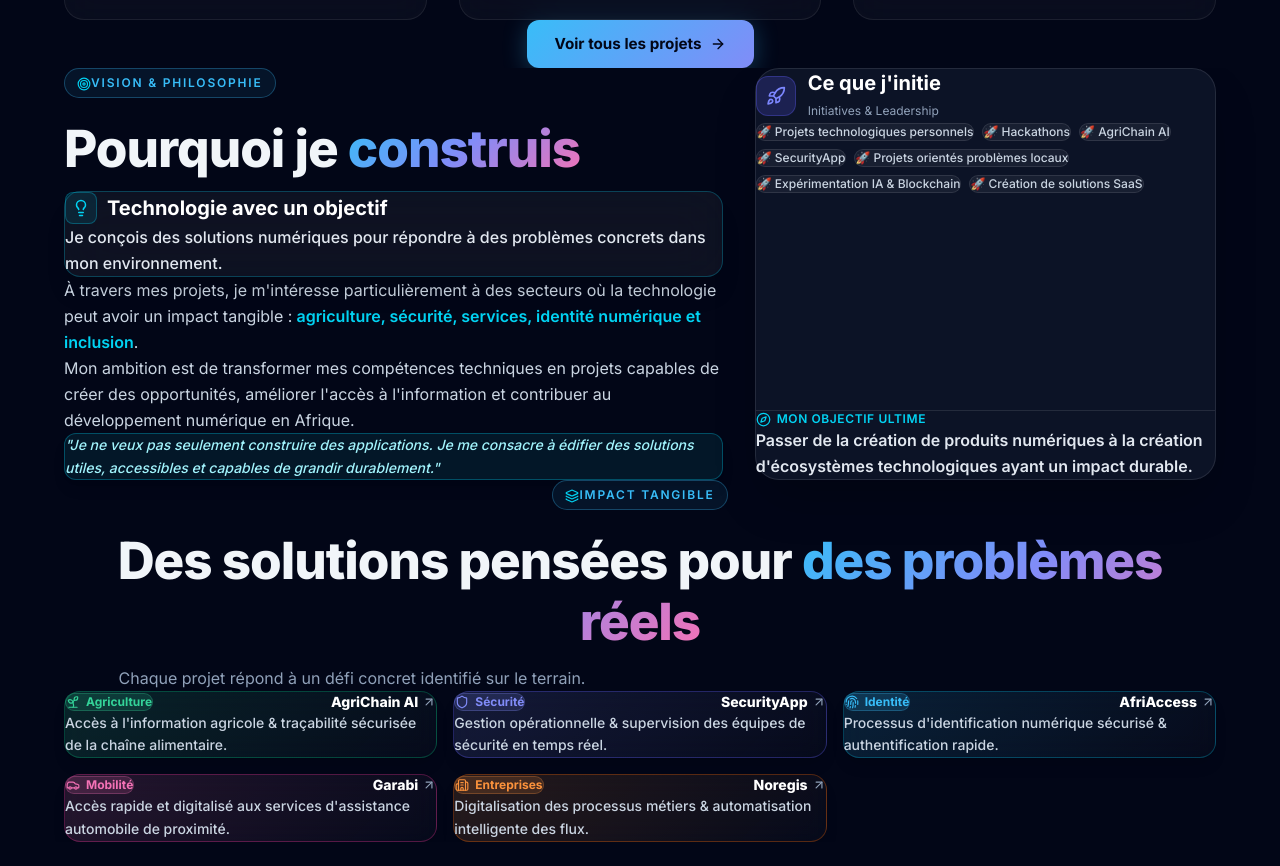
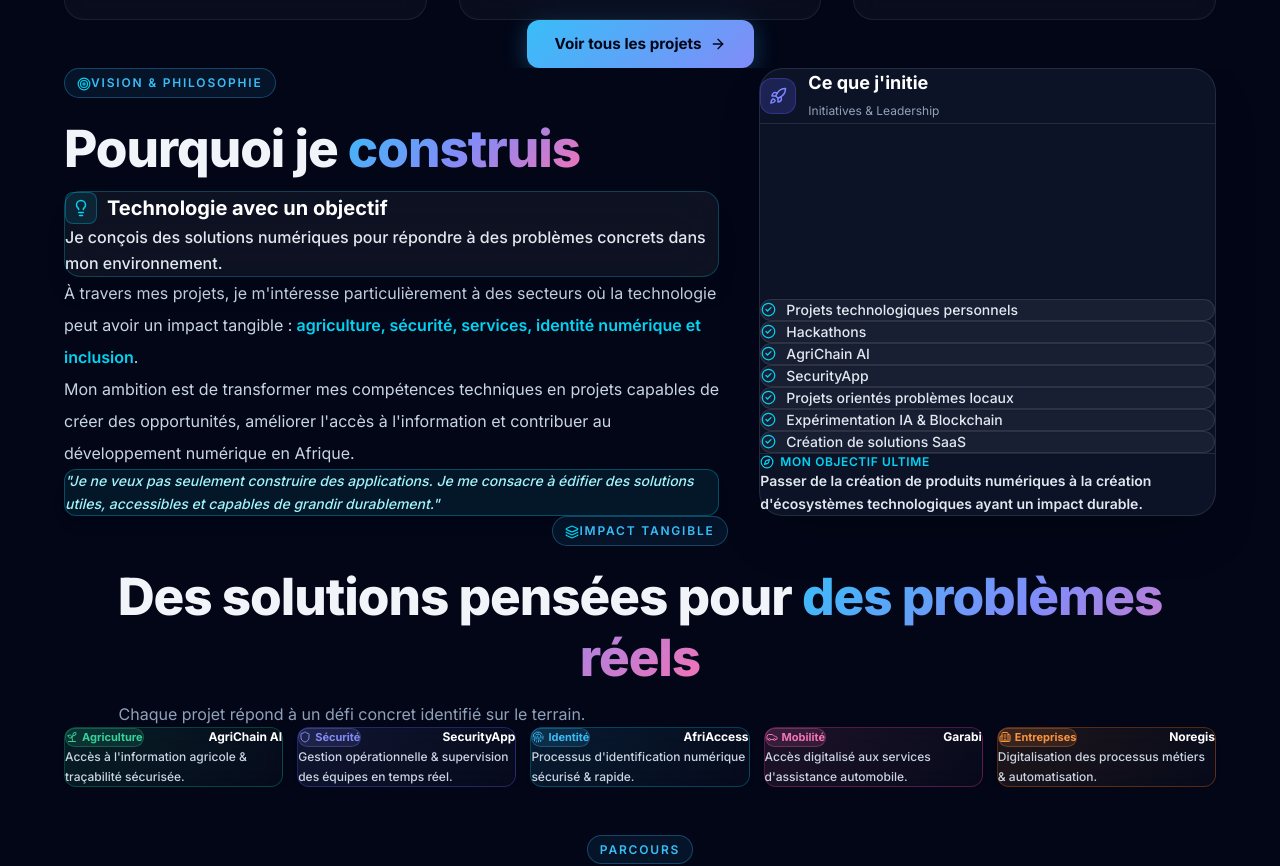
Before and after one commit to mmilinda/FolioMM, a React (Vite) app: page / in a window 1280 px wide. Shown: the part 3420-4286 px from the top of the page. Built offline with nearby package versions, Linux system fonts and the light colour scheme; no server answers.

Commit message:
fix: compact impact cards width (5 cols), list initiatives line by line occupying full height, and space out Vision text

```diff
--- a/src/components/ImpactSection.jsx
+++ b/src/components/ImpactSection.jsx
@@ -1,51 +1,51 @@
 import { motion, useInView } from "framer-motion";
 import { useRef } from "react";
-import { Target, Rocket, Lightbulb, Compass, Sprout, Shield, Fingerprint, Car, Building2, Layers, ArrowUpRight } from "lucide-react";
+import { Target, Rocket, Lightbulb, Compass, Sprout, Shield, Fingerprint, Car, Building2, Layers, CheckCircle2 } from "lucide-react";
 
 const impactDomains = [
   {
     domain: "Agriculture",
     icon: Sprout,
     project: "AgriChain AI",
-    problem: "Accès à l'information agricole & traçabilité sécurisée de la chaîne alimentaire.",
+    problem: "Accès à l'information agricole & traçabilité sécurisée.",
     color: "#34d399",
-    glow: "rgba(52, 211, 153, 0.15)",
+    glow: "rgba(52, 211, 153, 0.12)",
     border: "border-emerald-500/30",
   },
   {
     domain: "Sécurité",
     icon: Shield,
     project: "SecurityApp",
-    problem: "Gestion opérationnelle & supervision des équipes de sécurité en temps réel.",
+    problem: "Gestion opérationnelle & supervision des équipes en temps réel.",
     color: "#818cf8",
-    glow: "rgba(129, 140, 248, 0.15)",
+    glow: "rgba(129, 140, 248, 0.12)",
     border: "border-indigo-500/30",
   },
   {
     domain: "Identité",
     icon: Fingerprint,
     project: "AfriAccess",
-    problem: "Processus d'identification numérique sécurisé & authentification rapide.",
+    problem: "Processus d'identification numérique sécurisé & rapide.",
     color: "#38bdf8",
-    glow: "rgba(56, 189, 248, 0.15)",
+    glow: "rgba(56, 189, 248, 0.12)",
     border: "border-cyan-500/30",
   },
   {
     domain: "Mobilité",
     icon: Car,
     project: "Garabi",
-    problem: "Accès rapide et digitalisé aux services d'assistance automobile de proximité.",
+    problem: "Accès digitalisé aux services d'assistance automobile.",
     color: "#f472b6",
-    glow: "rgba(244, 114, 182, 0.15)",
+    glow: "rgba(244, 114, 182, 0.12)",
     border: "border-pink-500/30",
   },
   {
     domain: "Entreprises",
     icon: Building2,
     project: "Noregis",
-    problem: "Digitalisation des processus métiers & automatisation intelligente des flux.",
+    problem: "Digitalisation des processus métiers & automatisation.",
     color: "#fb923c",
-    glow: "rgba(251, 146, 60, 0.15)",
+    glow: "rgba(251, 146, 60, 0.12)",
     border: "border-orange-500/30",
   },
 ];
@@ -65,25 +65,25 @@ export default function ImpactSection() {
   const inView = useInView(ref, { once: true, margin: "-80px" });
 
   return (
-    <section ref={ref} className="py-10 md:py-20 relative overflow-hidden">
-      <div className="container-custom relative z-10 space-y-12 md:space-y-20">
+    <section ref={ref} className="py-12 md:py-24 relative overflow-hidden">
+      <div className="container-custom relative z-10 space-y-14 md:space-y-24">
 
         {/* ─── Part 1: Vision & Philosophie (Pourquoi je construis) ───────────── */}
         <motion.div
           initial={{ opacity: 0, y: 30 }}
           animate={inView ? { opacity: 1, y: 0 } : {}}
           transition={{ duration: 0.7 }}
-          className="grid grid-cols-1 lg:grid-cols-12 gap-6 md:gap-8 items-stretch"
+          className="grid grid-cols-1 lg:grid-cols-12 gap-6 lg:gap-10 items-stretch"
         >
-          {/* Left Column — Text */}
-          <div className="lg:col-span-7 flex flex-col justify-between space-y-5 text-left">
-            <div className="space-y-4">
+          {/* Left Column — Text (Vision & Philosophie) */}
+          <div className="lg:col-span-7 flex flex-col justify-between space-y-6 text-left">
+            <div className="space-y-5">
               <span className="section-eyebrow">
                 <Target size={14} className="inline-block mr-1.5 -mt-0.5 text-cyan-400" />
                 Vision & Philosophie
               </span>
 
-              <h2 className="section-title text-xl sm:text-3xl md:text-4xl font-extrabold text-left m-0">
+              <h2 className="section-title text-2xl sm:text-3xl md:text-4xl font-extrabold text-left m-0">
                 Pourquoi je <span className="gradient-text">construis</span>
               </h2>
 
@@ -102,58 +102,64 @@ export default function ImpactSection() {
                 </p>
               </div>
 
-              <p className="text-slate-300 text-xs sm:text-base leading-relaxed m-0">
-                À travers mes projets, je m'intéresse particulièrement à des secteurs où la technologie peut avoir un impact tangible :
-                <strong className="text-cyan-400 font-semibold"> agriculture, sécurité, services, identité numérique et inclusion</strong>.
-              </p>
+              {/* Airy, well-spaced paragraphs */}
+              <div className="space-y-4 pt-1">
+                <p className="text-slate-300 text-xs sm:text-base leading-relaxed sm:leading-loose m-0">
+                  À travers mes projets, je m'intéresse particulièrement à des secteurs où la technologie peut avoir un impact tangible :
+                  <strong className="text-cyan-400 font-semibold"> agriculture, sécurité, services, identité numérique et inclusion</strong>.
+                </p>
 
-              <p className="text-slate-300 text-xs sm:text-base leading-relaxed m-0">
-                Mon ambition est de transformer mes compétences techniques en projets capables de créer des opportunités, améliorer l'accès à l'information et contribuer au développement numérique en Afrique.
-              </p>
+                <p className="text-slate-300 text-xs sm:text-base leading-relaxed sm:leading-loose m-0">
+                  Mon ambition est de transformer mes compétences techniques en projets capables de créer des opportunités, améliorer l'accès à l'information et contribuer au développement numérique en Afrique.
+                </p>
+              </div>
             </div>
 
             {/* Quote Block */}
-            <div className="p-4 sm:p-5 rounded-xl bg-cyan-950/40 border border-cyan-400/30 text-xs sm:text-sm text-cyan-200 font-medium leading-relaxed italic shadow-lg mt-2">
+            <div className="p-4 sm:p-5 rounded-xl bg-cyan-950/40 border border-cyan-400/30 text-xs sm:text-sm text-cyan-200 font-medium leading-relaxed italic shadow-lg mt-3">
               "Je ne veux pas seulement construire des applications. Je me consacre à édifier des solutions utiles, accessibles et capables de grandir durablement."
             </div>
           </div>
 
-          {/* Right Column — Initiatives & Ambition */}
+          {/* Right Column — Initiatives (One per line, filling full card space) */}
           <div className="lg:col-span-5 flex">
             <motion.div
               initial={{ opacity: 0, scale: 0.95 }}
               animate={inView ? { opacity: 1, scale: 1 } : {}}
               transition={{ duration: 0.7, delay: 0.2 }}
-              className="p-5 sm:p-7 rounded-2xl md:rounded-3xl bg-slate-900/80 border border-white/10 backdrop-blur-xl shadow-2xl flex flex-col justify-between space-y-6 text-left w-full"
+              className="p-5 sm:p-7 rounded-2xl md:rounded-3xl bg-slate-900/85 border border-white/10 backdrop-blur-xl shadow-2xl flex flex-col justify-between space-y-6 text-left w-full h-full"
             >
-              <div className="space-y-4">
-                <div className="flex items-center gap-3">
-                  <div className="w-10 h-10 rounded-xl bg-indigo-500/20 border border-indigo-500/30 flex items-center justify-center shrink-0">
-                    <Rocket size={20} className="text-indigo-400" />
+              <div className="space-y-4 flex-grow flex flex-col justify-between">
+                <div className="flex items-center gap-3 border-b border-white/10 pb-3">
+                  <div className="w-9 h-9 rounded-xl bg-indigo-500/20 border border-indigo-500/30 flex items-center justify-center shrink-0">
+                    <Rocket size={18} className="text-indigo-400" />
                   </div>
                   <div>
-                    <h3 className="text-lg sm:text-xl font-bold text-white m-0">Ce que j'initie</h3>
+                    <h3 className="text-base sm:text-lg font-bold text-white m-0">Ce que j'initie</h3>
                     <span className="text-xs text-slate-400">Initiatives & Leadership</span>
                   </div>
                 </div>
 
-                <div className="flex flex-wrap gap-2">
+                {/* Vertical Stack: ONE initiative per line filling card width & space */}
+                <div className="flex flex-col space-y-2 w-full my-auto">
                   {initiatives.map((item) => (
-                    <span
+                    <div
                       key={item}
-                      className="text-xs px-3 py-1.5 rounded-full bg-white/5 border border-white/10 text-slate-300 font-medium hover:border-cyan-400/40 hover:text-cyan-300 transition-colors"
+                      className="flex items-center gap-2.5 px-3.5 py-2 sm:py-2.5 rounded-xl bg-white/5 border border-white/10 text-slate-200 text-xs sm:text-sm font-medium w-full hover:bg-white/10 hover:border-cyan-400/30 transition-all shadow-sm"
                     >
-                      🚀 {item}
-                    </span>
+                      <CheckCircle2 size={15} className="text-cyan-400 shrink-0" />
+                      <span className="truncate">{item}</span>
+                    </div>
                   ))}
                 </div>
               </div>
 
-              <div className="pt-4 border-t border-white/10 space-y-2">
+              {/* Bottom Ambition Box */}
+              <div className="pt-3.5 border-t border-white/10 space-y-1.5">
                 <span className="text-xs uppercase tracking-wider font-semibold text-cyan-400 flex items-center gap-1.5">
-                  <Compass size={15} /> Mon Objectif Ultime
+                  <Compass size={14} /> Mon Objectif Ultime
                 </span>
-                <p className="text-xs sm:text-sm md:text-base text-slate-200 leading-relaxed font-semibold m-0">
+                <p className="text-xs sm:text-sm text-slate-200 leading-relaxed font-semibold m-0">
                   Passer de la création de produits numériques à la création d'écosystèmes technologiques ayant un impact durable.
                 </p>
               </div>
@@ -162,7 +168,7 @@ export default function ImpactSection() {
         </motion.div>
 
 
-        {/* ─── Part 2: Impact Tangible (Des solutions pensées pour des problèmes réels) ─ */}
+        {/* ─── Part 2: Impact Tangible (Reduced Card Width Grid) ────────────────── */}
         <motion.div
           initial={{ opacity: 0, y: 30 }}
           animate={inView ? { opacity: 1, y: 0 } : {}}
@@ -182,33 +188,30 @@ export default function ImpactSection() {
             </p>
           </div>
 
-          {/* Premium Cards Grid — Replace plain table with modern interactive SaaS cards */}
-          <div className="grid grid-cols-1 sm:grid-cols-2 lg:grid-cols-3 gap-4">
-            {impactDomains.map((item, i) => {
+          {/* Reduced Card Width Grid — 5 compact columns on desktop */}
+          <div className="grid grid-cols-1 sm:grid-cols-2 md:grid-cols-3 lg:grid-cols-5 gap-3.5">
+            {impactDomains.map((item) => {
               const Icon = item.icon;
               return (
                 <motion.div
                   key={item.domain}
-                  whileHover={{ y: -5, scale: 1.01 }}
+                  whileHover={{ y: -4, scale: 1.01 }}
                   transition={{ duration: 0.2 }}
-                  className={`p-5 rounded-2xl border ${item.border} bg-white/5 backdrop-blur-md flex flex-col justify-between space-y-4 text-left shadow-lg hover:shadow-2xl transition-all`}
+                  className={`p-4 rounded-xl border ${item.border} bg-white/5 backdrop-blur-md flex flex-col justify-between space-y-3 text-left shadow-md hover:shadow-xl transition-all h-full`}
                   style={{ background: `linear-gradient(135deg, ${item.glow} 0%, rgba(255,255,255,0.02) 100%)` }}
                 >
-                  <div className="flex items-center justify-between gap-2">
+                  <div className="flex items-center justify-between gap-1.5">
                     <span
-                      className="inline-flex items-center gap-1.5 px-3 py-1 rounded-full text-xs font-bold border"
+                      className="inline-flex items-center gap-1 px-2.5 py-0.5 rounded-full text-[11px] font-bold border"
                       style={{ borderColor: item.color + "44", color: item.color, background: item.glow }}
                     >
-                      <Icon size={14} />
+                      <Icon size={12} />
                       {item.domain}
                     </span>
-                    <span className="text-sm font-extrabold text-white flex items-center gap-1">
-                      {item.project}
-                      <ArrowUpRight size={14} className="text-slate-400" />
-                    </span>
+                    <span className="text-xs font-bold text-white truncate">{item.project}</span>
                   </div>
 
-                  <p className="text-xs sm:text-sm text-slate-300 leading-relaxed m-0 font-medium">
+                  <p className="text-[11px] sm:text-xs text-slate-300 leading-snug sm:leading-relaxed m-0 font-medium">
                     {item.problem}
                   </p>
                 </motion.div>
```
